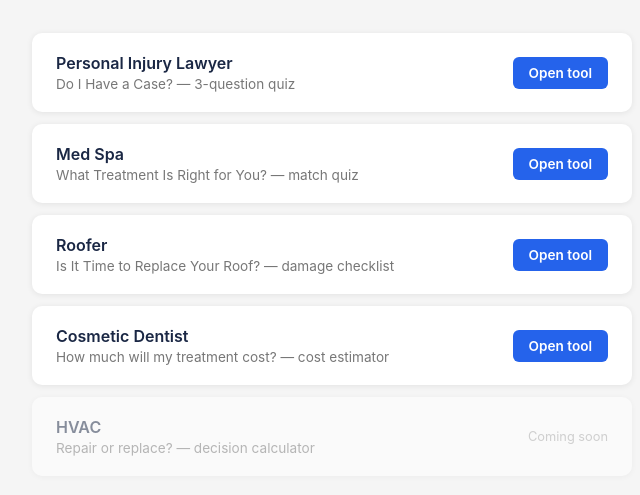
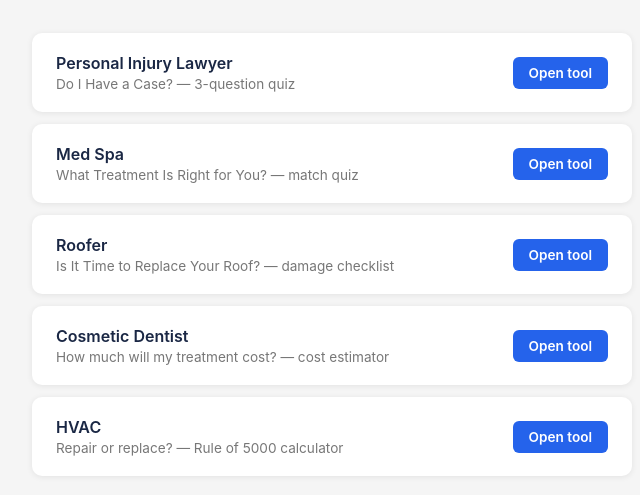
Before and after one commit to vinayshastri66-max/seo-tools, a plain HTML site: page index.html in a window 1280 px wide. Shown: the part 107-602 px from the top of the page, without its empty margins (308-948 px from the left). Drawn offline with Linux system fonts and the light colour scheme.

Commit message:
Update index: all 5 tools live

```diff
--- a/index.html
+++ b/index.html
@@ -27,7 +27,6 @@
       justify-content: space-between;
       gap: 16px;
     }
-    .tool-card.coming-soon { opacity: 0.5; }
     .tool-name { font-size: 1rem; font-weight: 600; color: #1a2744; }
     .tool-desc { font-size: 0.85rem; color: #777; margin-top: 3px; }
     .tool-link {
@@ -42,11 +41,6 @@
       transition: opacity 0.15s;
     }
     .tool-link:hover { opacity: 0.85; }
-    .coming-label {
-      font-size: 0.8rem;
-      color: #aaa;
-      white-space: nowrap;
-    }
   </style>
 </head>
 <body>
@@ -87,12 +81,12 @@
         <a class="tool-link" href="cosmetic-dentist/" target="_blank">Open tool</a>
       </div>
 
-      <div class="tool-card coming-soon">
+      <div class="tool-card">
         <div>
           <div class="tool-name">HVAC</div>
-          <div class="tool-desc">Repair or replace? — decision calculator</div>
+          <div class="tool-desc">Repair or replace? — Rule of 5000 calculator</div>
         </div>
-        <span class="coming-label">Coming soon</span>
+        <a class="tool-link" href="hvac/" target="_blank">Open tool</a>
       </div>
 
     </div>
```
